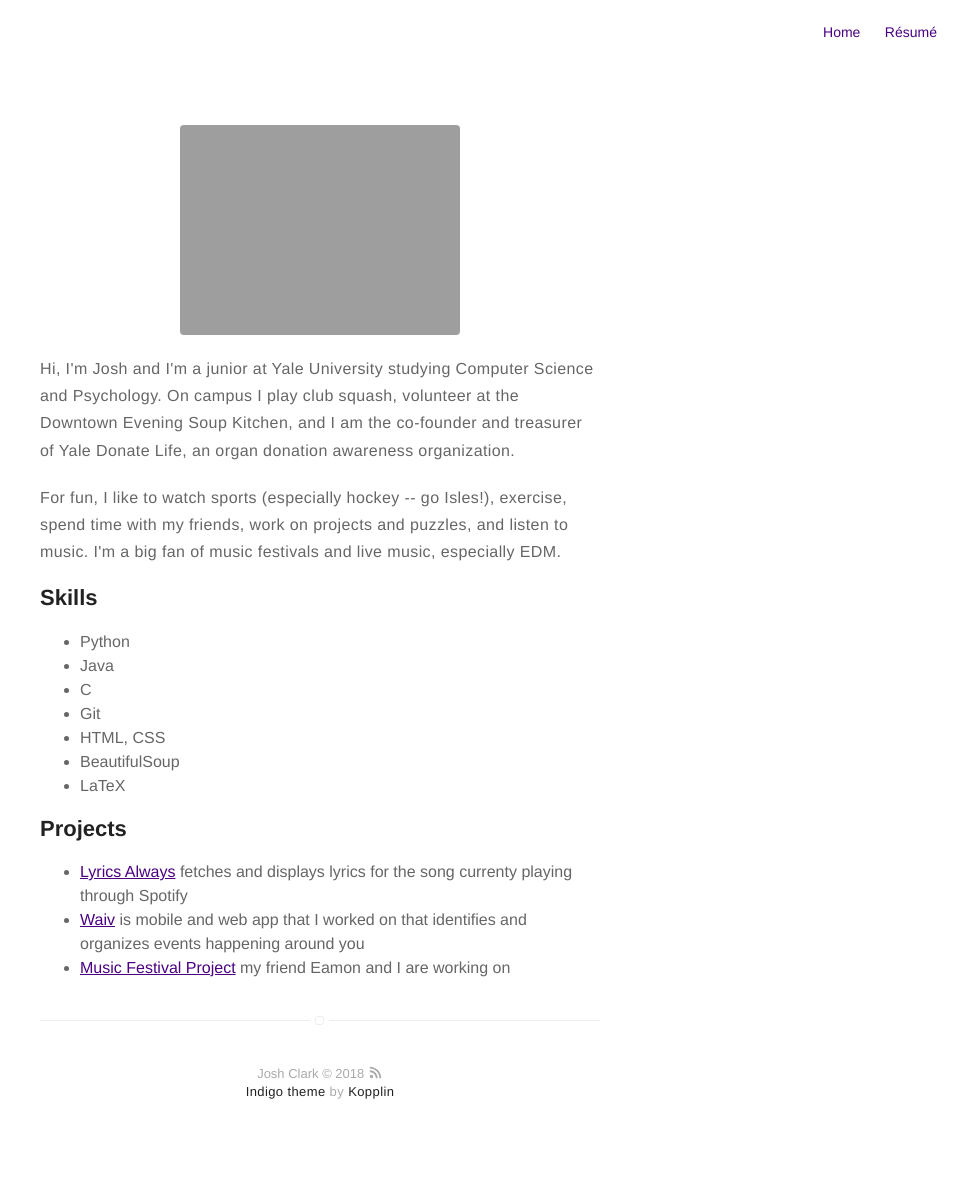
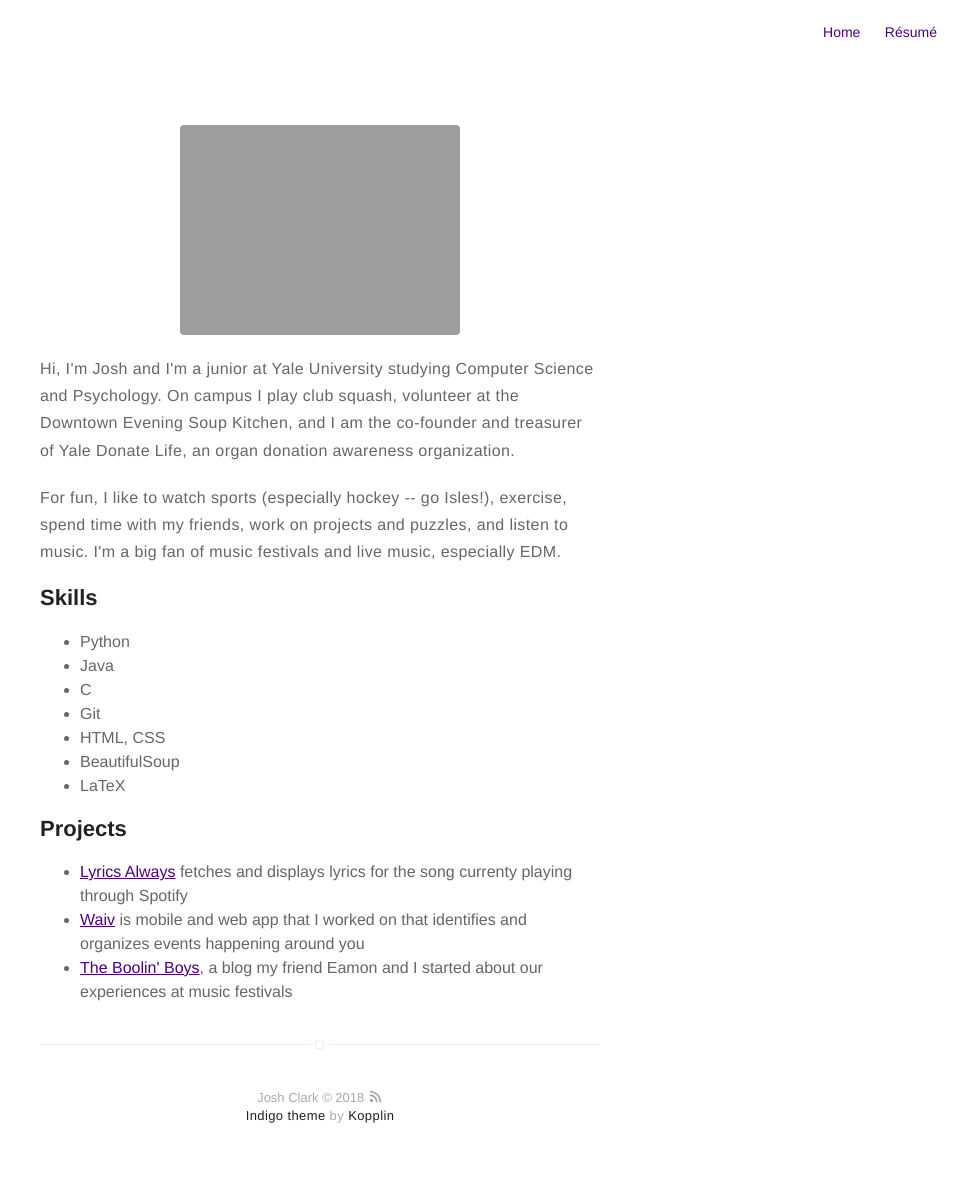
Before and after one commit to jclarktennis/jclarktennis.github.io, a Jekyll site: the page built from about.md, in a window 1280 px wide. Shown: the whole page, without its empty margins (320-1280 px from the left). Built offline with Jekyll 4.4.1, drawn with Linux system fonts in a browser that asks for light colours; before the commit the page ends 1163 px from its top, so only the background shows below that.

Commit message:
blog update

```diff
--- a/about.md
+++ b/about.md
@@ -28,5 +28,5 @@ work on projects and puzzles, and listen to music. I'm a big fan of music festiv
 	<li><a href="https://github.com/jclarktennis/SpotifyLyrics">Lyrics Always</a> fetches and displays lyrics for the song
 		currenty playing through Spotify</li>
 	<li><a href="http://www.waiv.xyz/">Waiv</a> is mobile and web app that I worked on that identifies and organizes events happening around you</li>
-	<li><a href="https://github.com/jclarktennis/Blog">Music Festival Project</a> my friend Eamon and I are working on </li>
+	<li><a href="http://www.theboolinboys.com/">The Boolin' Boys</a>, a blog my friend Eamon and I started about our experiences at music festivals</li>
 </ul>
```
